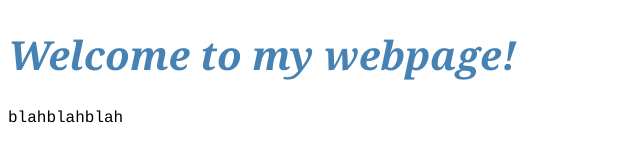
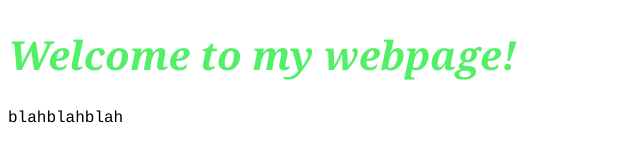
Before and after one commit to kaylenechan/website-resume.github.io, a plain HTML site: page index.html in a window 1280 px wide. Shown: the whole page, without its empty margins (0-640 px from the left). Drawn offline with Linux system fonts and the light colour scheme.

Commit message:
second vs code commit

```diff
--- a/index.html
+++ b/index.html
@@ -15,7 +15,7 @@
             }
 
             #logo {
-                color: SteelBlue;
+                color: rgb(84, 239, 105);
                 font-size: 40px;
                 font-family: Georgia;
                 font-style: italic;
```
